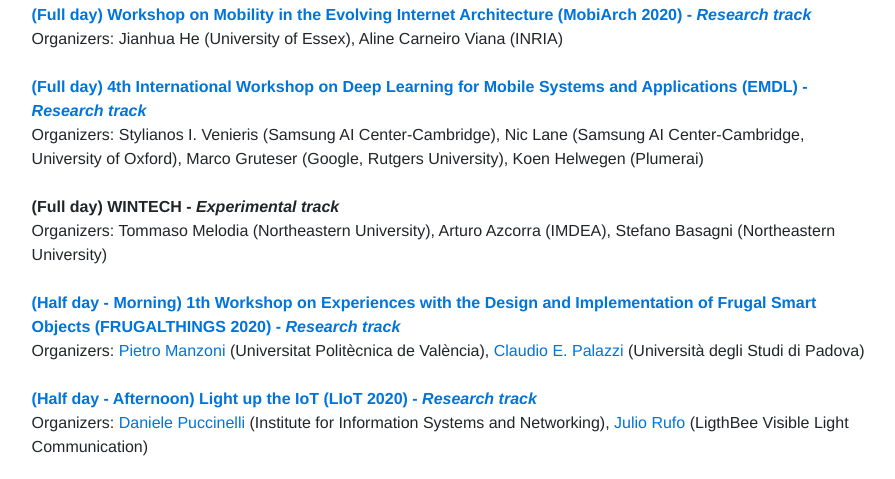
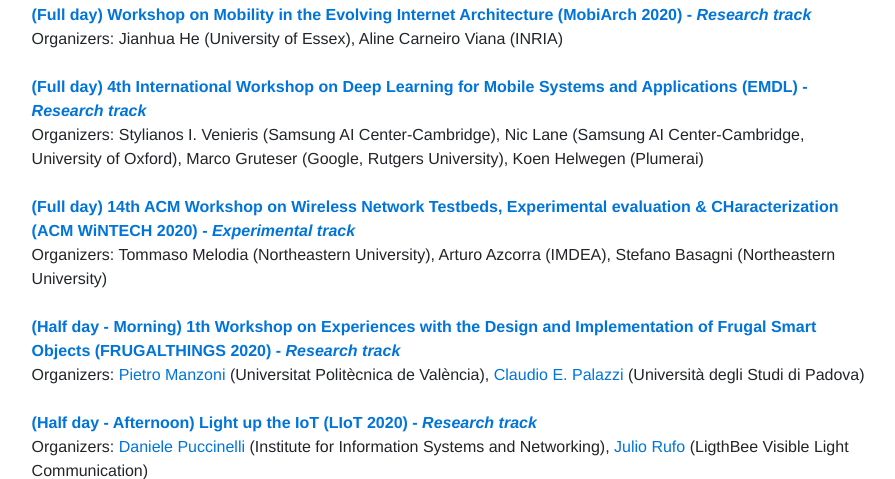
Before and after one commit to srene/mobicom2020-website, a PHP site: page /workshops.php in a window 1280 px wide. Shown: the part 342-821 px from the top of the page, without its empty margins (186-1081 px from the left). Run offline with PHP 8.4, Linux system fonts and the light colour scheme; some libraries are stand-ins or nearby versions.

Commit message:
wintech link

```diff
--- a/workshops.php
+++ b/workshops.php
@@ -49,13 +49,14 @@ Organizers: Jianhua He (University of Essex), Aline Carneiro Viana (INRIA)<br/><
 <b><a href="http://emdl20.github.io/">(Full day) 4th International Workshop on Deep Learning for Mobile Systems and Applications (EMDL) - <em>Research track</em></a></b><br/>
 Organizers: Stylianos I. Venieris (Samsung AI Center-Cambridge), Nic Lane (Samsung AI Center-Cambridge, University of Oxford), Marco Gruteser (Google, Rutgers University), Koen Helwegen (Plumerai)<br/><br/>
 
-<b>(Full day) WINTECH - <em>Experimental track</em></b><br/>
+<b><a href="https://ece.northeastern.edu/wintech2020/">(Full day) 14th ACM Workshop on Wireless Network
+Testbeds, Experimental evaluation & CHaracterization (ACM WiNTECH 2020) - <em>Experimental track</em></a></b><br/>
 Organizers: Tommaso Melodia (Northeastern University), Arturo Azcorra (IMDEA), Stefano Basagni (Northeastern University)<br/><br/>
 
 <b><a href="http://www.grc.upv.es/frugalthings2020/">(Half day - Morning) 1th Workshop on Experiences with the Design and Implementation of Frugal Smart Objects (FRUGALTHINGS 2020) - <em>Research track</em></a></b><br/>
 Organizers: <a href="mailto:pmanzoni@disca.upv.es">Pietro Manzoni</a> (Universitat Politècnica de València), <a href="mailto:cpalazzi@math.unipd.it">Claudio E. Palazzi</a> (Università degli Studi di Padova)<br/><br/>
 
-<b><a href="https://aka.ms/hotedgevideo19">(Half day - Afternoon) Light up the IoT (LIoT 2020) - <em>Research track</em></a></b><br/>
+<b><a href="https://enlightem.eu/workshops/light_up_the_iot/">(Half day - Afternoon) Light up the IoT (LIoT 2020) - <em>Research track</em></a></b><br/>
 Organizers: <a href="mailto:daniele.puccinelli@supsi.ch">Daniele Puccinelli</a> (Institute for Information Systems and Networking), <a href="mailto:jrufo@lightbeecorp.com">Julio Rufo</a>  (LigthBee Visible Light Communication)<br/><br/>
 
 <b>(Half day - Afternoon) Tutorial: Towards Secure Data-Centric Mobile Communication</b><br/>
```
